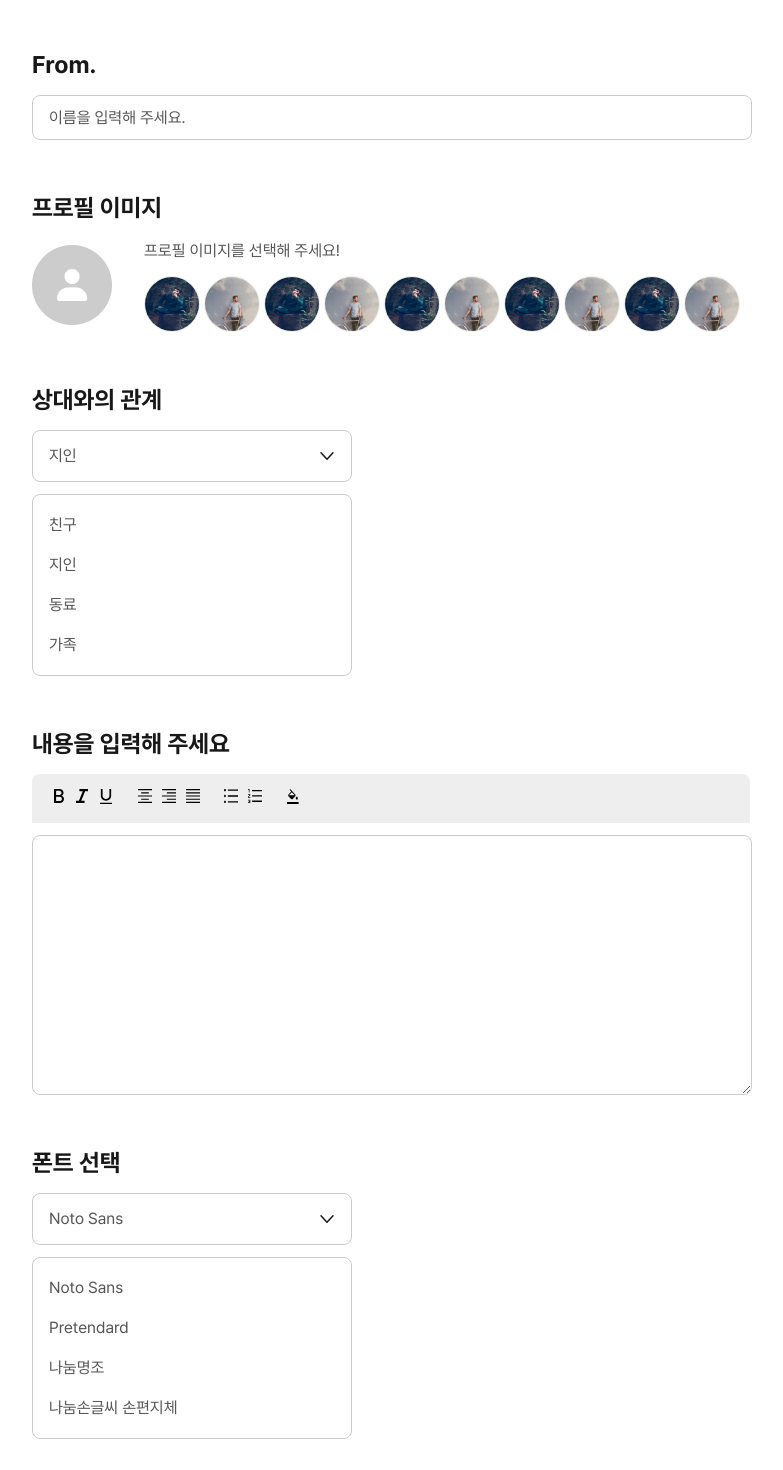
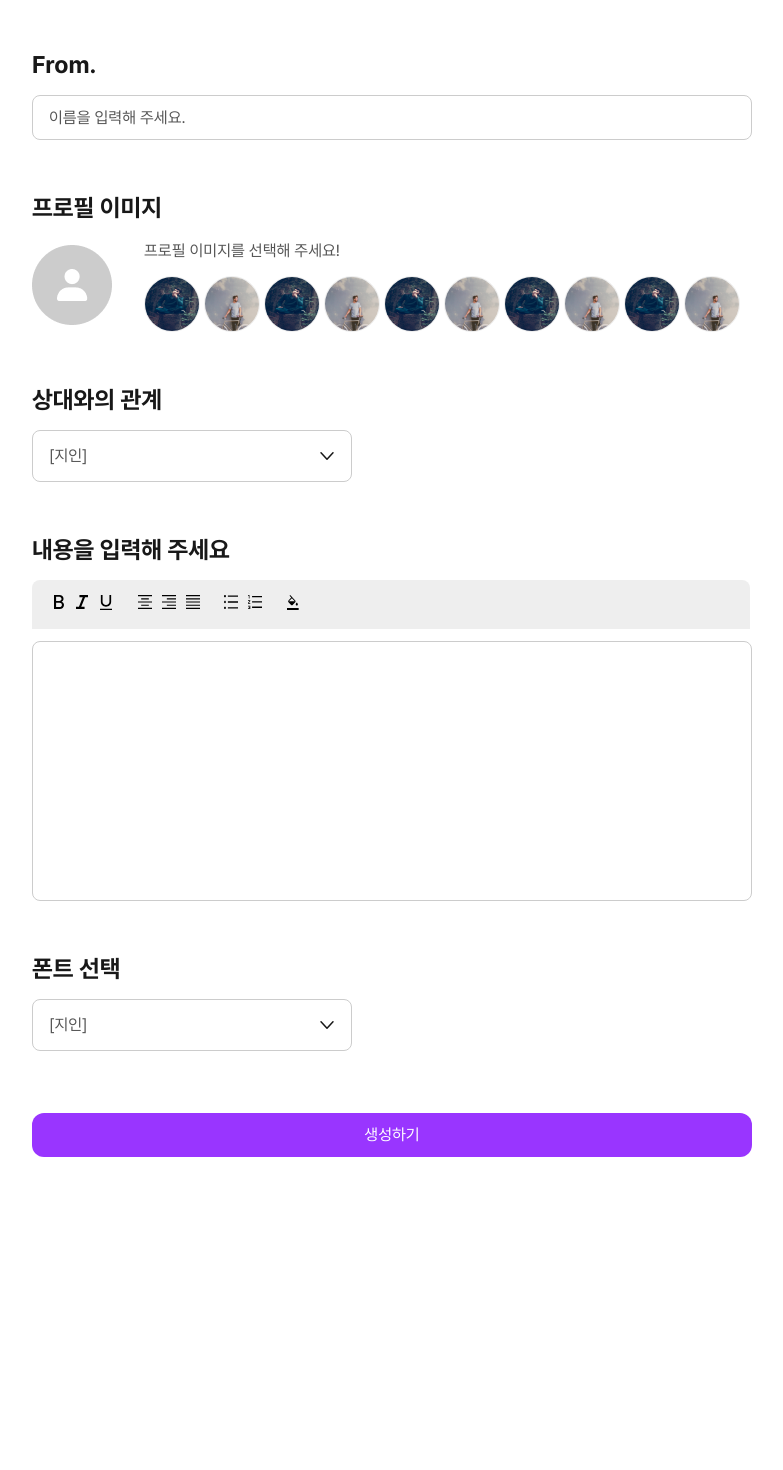
Before and after one commit to jisunipark/rolling, a React (Create React App) app: page /post/1/message in a window 1280 px wide. Shown: the top 1470 px of the page, without its empty margins (248-1031 px from the left). After the commit the page ends 1181 px from the top, so only its background shows below. Built offline with nearby package versions, Linux system fonts and the light colour scheme.

Commit message:
feat: 드롭다운 펼치기 기능 추가

```diff
--- a/src/components/StyledSection.jsx
+++ b/src/components/StyledSection.jsx
@@ -67,6 +67,7 @@ const StyledSection = styled.section`
     padding: 16px;
     border-radius: 8px;
     border: 1px solid #ccc;
+    resize: none;
   }
 `;
 
--- a/src/components/ToggleDownSection.jsx
+++ b/src/components/ToggleDownSection.jsx
@@ -1,40 +1,47 @@
+import { useState } from 'react';
 import StyledSection from './StyledSection';
 import ToggleArrow from '../assets/images/toggle-arrow-down.svg';
 
-/* const RELATIONSHIP = ['친구', '지인', '동료', '가족'];
-const FONTS = ['Noto Sans', 'Pretendard', '나눔명조', '나눔손글씨 손편지체']; */
+const relationship = ['친구', '지인', '동료', '가족'];
+const fonts = ['Noto Sans', 'Pretendard', '나눔명조', '나눔손글씨 손편지체'];
+
+/* 버튼 변수 만들기 - button
+버튼에 이벤트 핸들러 등록 - toggleOptions
+	드롭다운 메뉴 중 하나 선택하면 버튼이 선택한 메뉴로 바뀌는
+
+1. 버튼을 클릭한다
+2. 드롭다운 메뉴가 열린다
+3. 드롭다운 메뉴 중 하나를 선택한다
+4. 버튼이 선택한 메뉴로 바뀐다 */
 
 const ToggleDownSection = ({ children, options }) => {
-  if (options === 'relationship') {
-    return (
-      <StyledSection>
-        <label htmlFor={options}>{children}</label>
-        <button type="button">
-          지인
-          <img src={ToggleArrow} alt="드롭다운 화살표 이미지" />
-        </button>
-        <ul>
-          <li>친구</li>
-          <li>지인</li>
-          <li>동료</li>
-          <li>가족</li>
-        </ul>
-      </StyledSection>
-    );
-  }
+  const [isOpen, setIsOpen] = useState(false);
+  const [selected, setSelected] = useState('지인');
+
+  const handleOptions = () => {
+    setIsOpen(!isOpen);
+  };
+
+  // TODO 선택한 요소로 바뀌도록
+  /*   const selectOption = (index) => {
+    setSelected(index);
+  }; */
+
   return (
     <StyledSection>
       <label htmlFor={options}>{children}</label>
-      <button type="button">
-        Noto Sans
+      <button type="button" onClick={handleOptions}>
+        [지인]
         <img src={ToggleArrow} alt="드롭다운 화살표 이미지" />
       </button>
-      <ul>
-        <li>Noto Sans</li>
-        <li>Pretendard</li>
-        <li>나눔명조</li>
-        <li>나눔손글씨 손편지체</li>
-      </ul>
+      {isOpen && (
+        <ul>
+          {relationship.map((option, index) => {
+            // TODO 여기의 relationship을 어떻게 fonts로도 바꿀 수 있을지..
+            return <li>{option}</li>;
+          })}
+        </ul>
+      )}
     </StyledSection>
   );
 };
```
